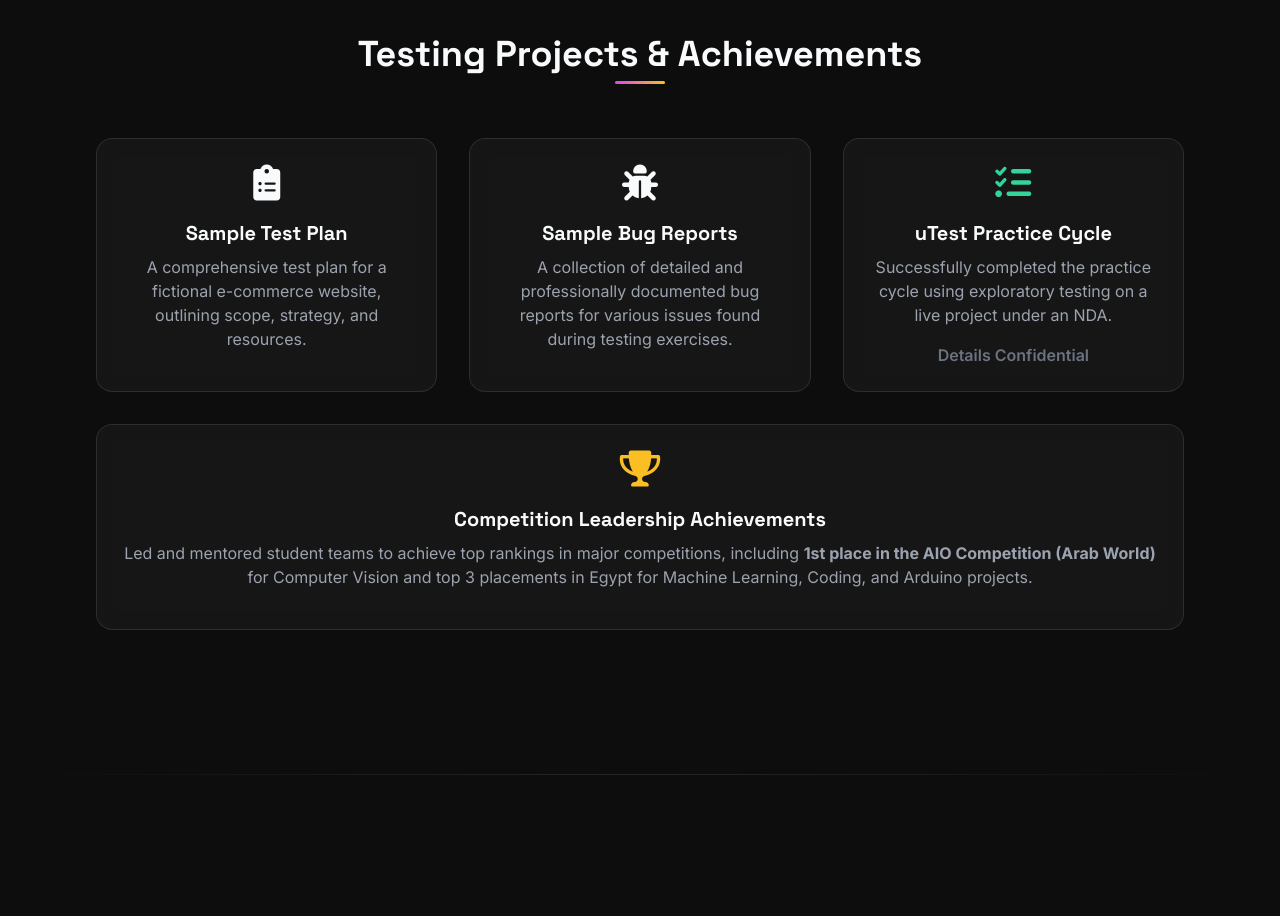
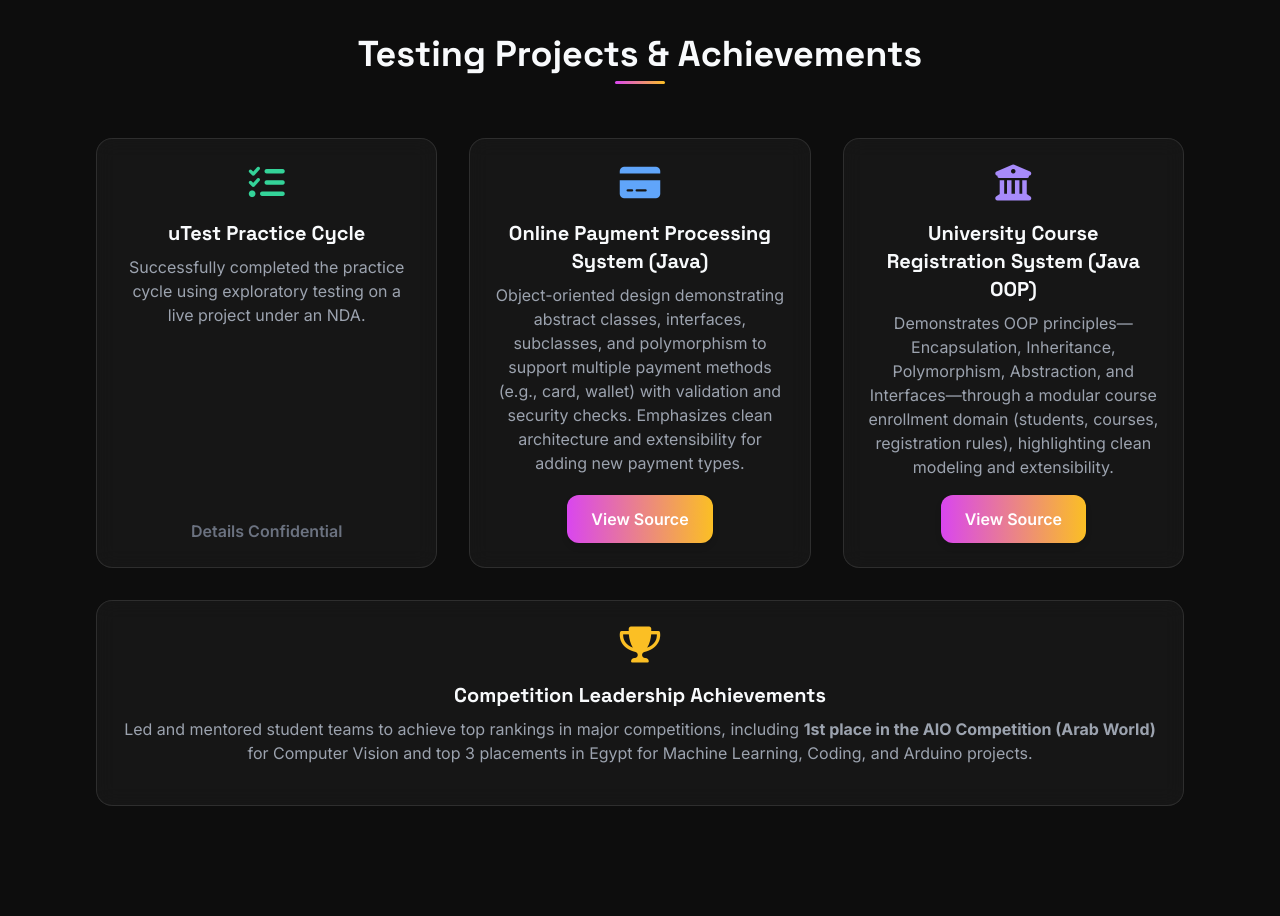
Before and after one commit to RewanAbdulkariem/RewanAbdulkariem.github.io, a plain HTML site: page index.html in a window 1280 px wide. Shown: the part 4280-5196 px from the top of the page. Drawn offline with nearby package versions, Linux system fonts and the light colour scheme.

Commit message:
update portfolio

```diff
--- a/index.html
+++ b/index.html
@@ -281,23 +281,27 @@
             <h2 class="text-4xl font-bold mb-16 section-title">Testing Projects & Achievements</h2>
             <div class="grid md:grid-cols-2 lg:grid-cols-3 gap-8">
                 <div class="card p-6 flex flex-col items-center text-center">
-                    <div class="text-4xl text-fuchsia-500 mb-4"><i class="fas fa-clipboard-list"></i></div>
-                    <h3 class="text-xl font-bold mb-2">Sample Test Plan</h3>
-                    <p class="text-gray-400 mb-4 flex-grow">A comprehensive test plan for a fictional e-commerce
-                        website, outlining scope, strategy, and resources.</p>
-                </div>
-                <div class="card p-6 flex flex-col items-center text-center">
-                    <div class="text-4xl text-amber-400 mb-4"><i class="fas fa-bug"></i></div>
-                    <h3 class="text-xl font-bold mb-2">Sample Bug Reports</h3>
-                    <p class="text-gray-400 mb-4 flex-grow">A collection of detailed and professionally documented bug
-                        reports for various issues found during testing exercises.</p>
-                </div>
-                <div class="card p-6 flex flex-col items-center text-center">
                     <div class="text-4xl text-green-400 mb-4"><i class="fas fa-tasks"></i></div>
                     <h3 class="text-xl font-bold mb-2">uTest Practice Cycle</h3>
                     <p class="text-gray-400 mb-4 flex-grow">Successfully completed the practice cycle using exploratory
                         testing on a live project under an NDA.</p>
                     <span class="mt-auto font-semibold text-gray-500">Details Confidential</span>
+                </div>
+                <div class="card p-6 flex flex-col items-center text-center">
+                    <div class="text-4xl text-blue-400 mb-4"><i class="fas fa-credit-card"></i></div>
+                    <h3 class="text-xl font-bold mb-2">Online Payment Processing System (Java)</h3>
+                    <p class="text-gray-400 mb-4 flex-grow">Object-oriented design demonstrating abstract classes, interfaces, subclasses, and
+                        polymorphism to support multiple payment methods (e.g., card, wallet) with validation and
+                        security checks. Emphasizes clean architecture and extensibility for adding new payment types.</p>
+                    <a href="https://github.com/RewanAbdulkariem/Java-Learning-Projects/tree/main/Online%20Payment%20Processing%20System/src" target="_blank" rel="noopener" class="btn-primary">View Source</a>
+                </div>
+                <div class="card p-6 flex flex-col items-center text-center">
+                    <div class="text-4xl text-purple-400 mb-4"><i class="fas fa-university"></i></div>
+                    <h3 class="text-xl font-bold mb-2">University Course Registration System (Java OOP)</h3>
+                    <p class="text-gray-400 mb-4 flex-grow">Demonstrates OOP principles—Encapsulation, Inheritance, Polymorphism, Abstraction, and
+                        Interfaces—through a modular course enrollment domain (students, courses, registration rules),
+                        highlighting clean modeling and extensibility.</p>
+                    <a href="https://github.com/RewanAbdulkariem/DEPI-Software-Testing-Assignments/tree/main/University%20Course%20Registration%20System" target="_blank" rel="noopener" class="btn-primary">View Source</a>
                 </div>
                 <div class="card p-6 flex flex-col items-center text-center md:col-span-2 lg:col-span-3">
                     <div class="text-4xl text-yellow-400 mb-4"><i class="fas fa-trophy"></i></div>
```
